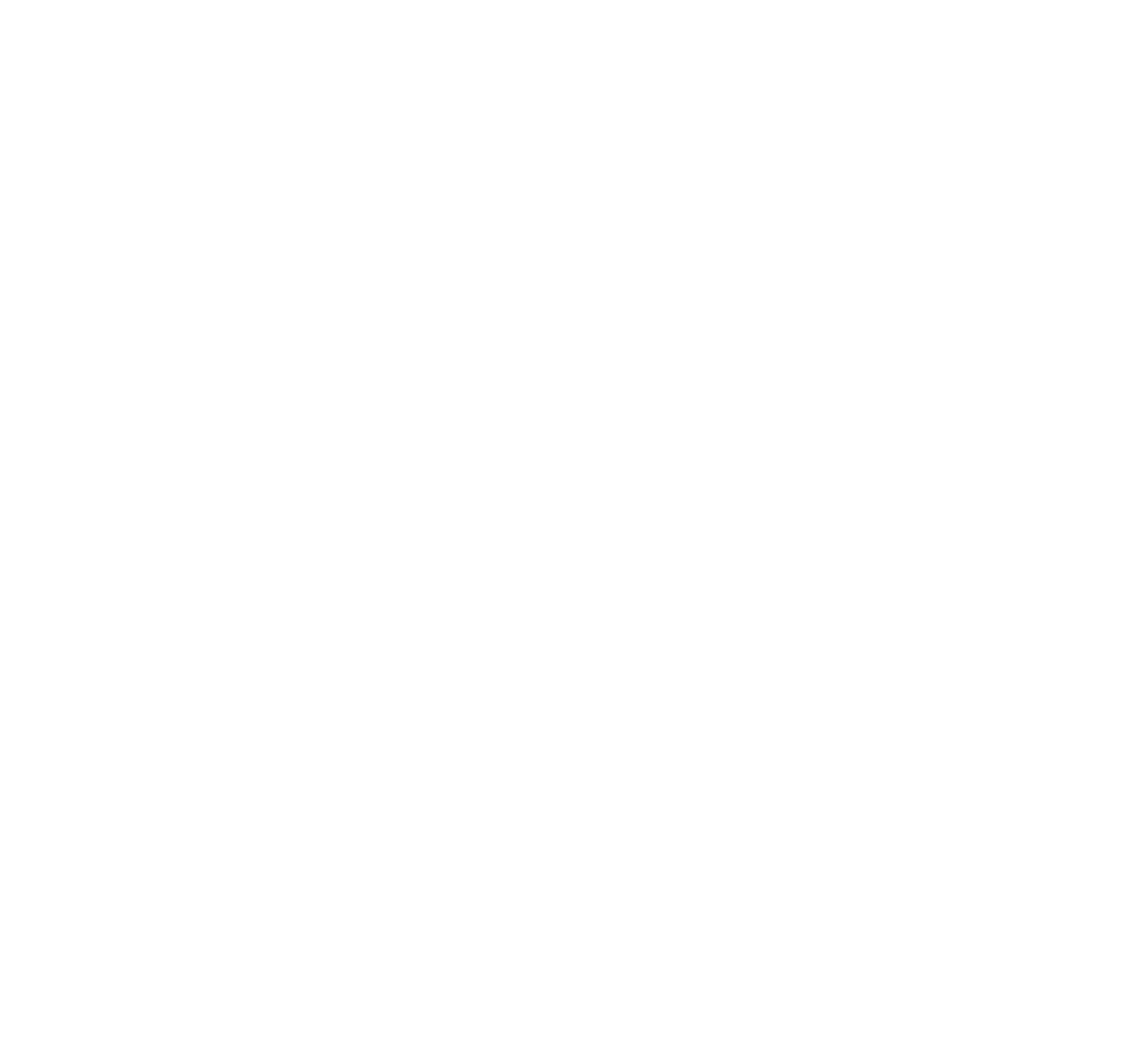
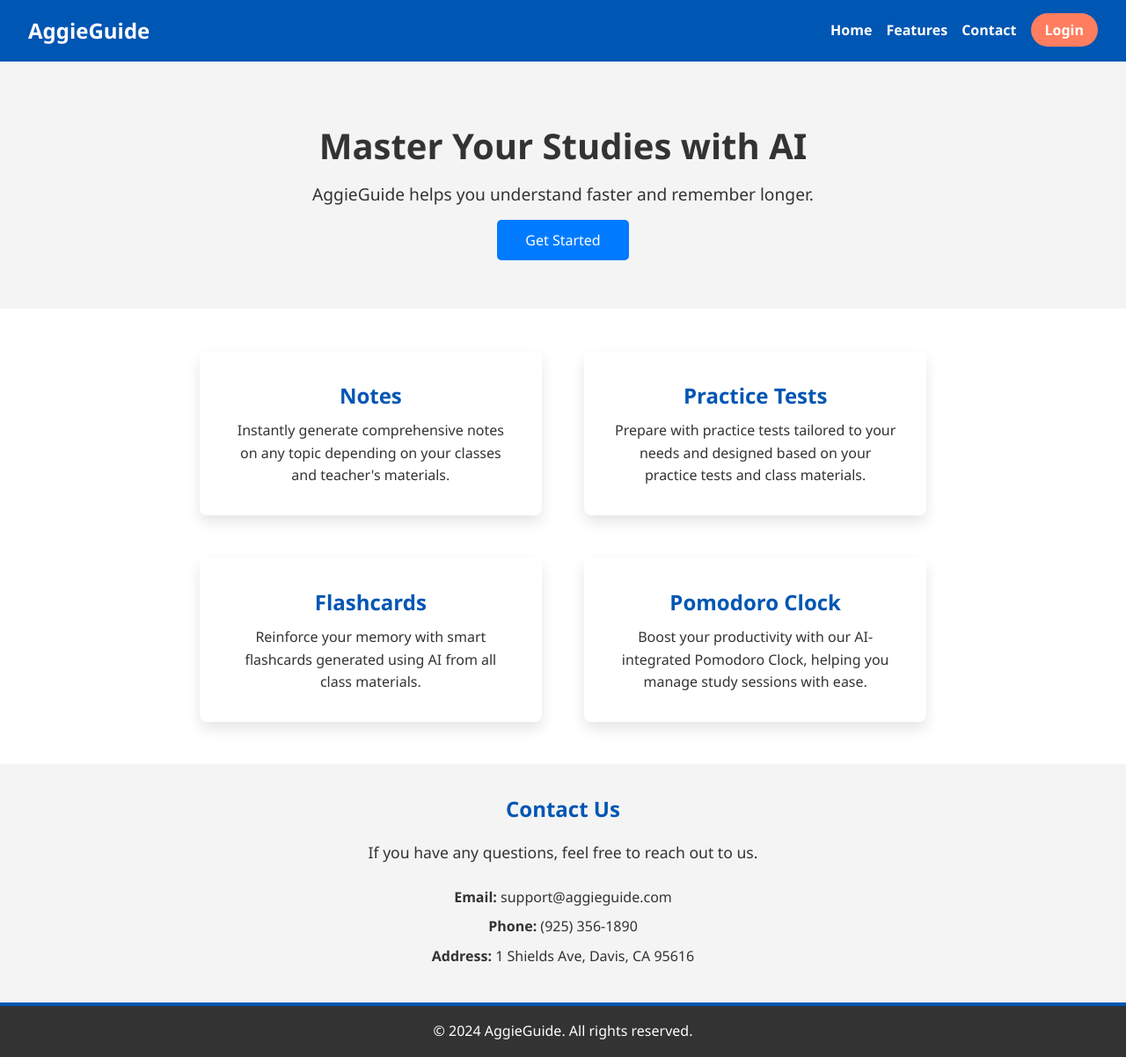
Before and after one commit to Shaurya-Srivastav/AggieGuide, a React (Create React App) app in the folder aggie-guide/: page / in a window 1280 px wide. Shown: the whole page at 88% size. Before the commit the page ends 800 px from the top, so only its background shows below. Built offline with nearby package versions, Linux system fonts and the light colour scheme.

Commit message:
added changes

```diff
--- a/aggie-guide/package.json
+++ b/aggie-guide/package.json
@@ -8,6 +8,7 @@
     "@testing-library/user-event": "^13.5.0",
     "react": "^18.2.0",
     "react-dom": "^18.2.0",
+    "react-router-dom": "^6.21.3",
     "react-scripts": "5.0.1",
     "web-vitals": "^2.1.4"
   },
--- a/aggie-guide/public/index.html
+++ b/aggie-guide/public/index.html
@@ -2,7 +2,7 @@
 <html lang="en">
   <head>
     <meta charset="utf-8" />
-    <link rel="icon" href="%PUBLIC_URL%/favicon.ico" />
+    <link rel="icon" href="favicon.ico" />
     <meta name="viewport" content="width=device-width, initial-scale=1" />
     <meta name="theme-color" content="#000000" />
     <meta
@@ -24,7 +24,7 @@
       work correctly both with client-side routing and a non-root public URL.
       Learn how to configure a non-root public URL by running `npm run build`.
     -->
-    <title>React App</title>
+    <title> AggieGuide </title>
   </head>
   <body>
     <noscript>You need to enable JavaScript to run this app.</noscript>
--- a/aggie-guide/src/App.js
+++ b/aggie-guide/src/App.js
@@ -1,11 +1,18 @@
 import React from 'react';
+import { BrowserRouter as Router, Route, Routes } from 'react-router-dom';
+import HomePage from './HomePage';
+import AuthPage from './AuthPage'; // Import the AuthPage component
 import './App.css';
 
 function App() {
   return (
-    <div className="App">
-
-    </div>
+    <Router>
+      <Routes>
+        <Route exact path="/" element={<HomePage />} />
+        <Route path="/auth" element={<AuthPage />} />
+        {/* Add more routes as needed */}
+      </Routes>
+    </Router>
   );
 }
 
--- /dev/null
+++ b/aggie-guide/src/AuthPage.css
@@ -0,0 +1,85 @@
+.auth-page {
+    font-family: 'Segoe UI', Tahoma, Geneva, Verdana, sans-serif;
+    color: #333;
+    background-color: #f4f4f4;
+    height: 100vh;
+    display: flex;
+    justify-content: center; /* Centers horizontally */
+    align-items: center; /* Centers vertically */
+  }
+
+  .auth-page .navbar {
+    position: absolute;
+    top: 0;
+    width: 100%;
+    display: flex;
+    justify-content: flex-start;
+    padding: 1rem 2rem;
+    background: #0056b3;
+    color: white;
+  }
+
+  .logo {
+    font-size: 1.5rem;
+    font-weight: bold;
+    text-decoration: none;
+    color: white;
+  }
+
+  .auth-container {
+    background: white;
+    padding: 2rem;
+    border-radius: 10px;
+    box-shadow: 0 4px 8px rgba(0,0,0,0.2);
+    text-align: center;
+    width: 300px;
+    /* Remove margin for auto-centering */
+    transition: all 0.3s ease;
+  }
+
+  .auth-container h1 {
+    color: #0056b3;
+    margin-bottom: 1rem;
+  }
+
+  .auth-container form {
+    display: flex;
+    flex-direction: column;
+    gap: 1rem;
+  }
+
+  .auth-container input {
+    padding: 0.5rem;
+    border-radius: 5px;
+    border: 1px solid #ddd;
+    outline: none;
+  }
+
+  .auth-container button {
+    background: #007bff;
+    color: white;
+    padding: 0.5rem;
+    border: none;
+    border-radius: 5px;
+    cursor: pointer;
+    transition: background-color 0.3s;
+  }
+
+  .auth-container button:hover {
+    background: #0056b3;
+  }
+
+  .toggle-btn {
+    background: none;
+    color: #007bff;
+    margin-top: 1rem;
+    border: none;
+    cursor: pointer;
+    font-weight: bold;
+  }
+
+  /* Adding cool hover effect to the form container */
+  .auth-container:hover {
+    transform: scale(1.05);
+    box-shadow: 0 6px 12px rgba(0,0,0,0.3);
+  }
--- /dev/null
+++ b/aggie-guide/src/AuthPage.js
@@ -0,0 +1,34 @@
+import React, { useState } from 'react';
+import { Link } from 'react-router-dom';
+import './AuthPage.css';
+
+const AuthPage = () => {
+  const [isSignUp, setIsSignUp] = useState(false);
+
+  const toggleAuth = () => {
+    setIsSignUp(!isSignUp);
+  };
+
+  return (
+    <div className="auth-page">
+      <nav className="navbar"> {/* This class is now scoped to AuthPage only */}
+        <Link to="/" className="logo">AggieGuide</Link>
+      </nav>
+      <div className="auth-container">
+        <h1>{isSignUp ? 'Sign Up' : 'Sign In'}</h1>
+        <form>
+          {isSignUp && <input type="text" placeholder="Full Name" />}
+          <input type="email" placeholder="Email" />
+          <input type="password" placeholder="Password" />
+          {isSignUp && <input type="password" placeholder="Confirm Password" />}
+          <button type="submit">{isSignUp ? 'Sign Up' : 'Sign In'}</button>
+        </form>
+        <button className="toggle-btn" onClick={toggleAuth}>
+          {isSignUp ? 'Already have an account? Sign In' : 'Don’t have an account? Sign Up'}
+        </button>
+      </div>
+    </div>
+  );
+};
+
+export default AuthPage;
--- /dev/null
+++ b/aggie-guide/src/HomePage.css
@@ -0,0 +1,166 @@
+/* src/HomePage.css */
+body, html {
+    margin: 0;
+    padding: 0;
+    font-family: 'Segoe UI', Tahoma, Geneva, Verdana, sans-serif;
+    background-color: #fff;
+    color: #333;
+    line-height: 1.6;
+  }
+
+  .navbar {
+    display: flex;
+    justify-content: space-between;
+    align-items: center;
+    padding: 1rem 2rem;
+    background: #0056b3;
+    color: white;
+    box-shadow: 0 2px 4px rgba(0,0,0,0.1);
+  }
+
+  .logo {
+    font-size: 1.5rem;
+    font-weight: bold;
+  }
+
+  .nav-links a, .nav-links .cta-nav {
+    color: white;
+    text-decoration: none;
+    margin-left: 1rem;
+    font-weight: bold;
+    transition: color 0.3s ease;
+  }
+
+  .nav-links a:hover {
+    color: #e7e7e7;
+  }
+
+  .cta-nav {
+    padding: 0.5rem 1rem;
+    background: #ff7e5f;
+    border-radius: 20px;
+    transition: background-color 0.3s ease;
+  }
+
+  .cta-nav:hover {
+    background: #f4511e;
+  }
+
+  .hero {
+    text-align: center;
+    padding: 4rem 2rem;
+    background: #f4f4f4;
+    color: #333;
+    position: relative;
+    overflow: hidden;
+  }
+
+  .hero::after {
+    content: '';
+    position: absolute;
+    top: -50%; right: -50%;
+    background-color: #007bff;
+    width: 200%; height: 200%;
+    transform: rotate(45deg);
+    z-index: -1;
+    transition: transform 0.5s ease-in-out;
+  }
+
+  .hero:hover::after {
+    transform: rotate(45deg) scale(0.9);
+  }
+
+  .hero h1 {
+    margin-bottom: 0.5rem;
+    font-size: 2.5rem;
+  }
+
+  .hero p {
+    font-size: 1.2rem;
+    margin-bottom: 1.5rem;
+  }
+
+  .cta {
+    padding: 0.75rem 2rem;
+    font-size: 1rem;
+    color: white;
+    background: #007bff;
+    border: none;
+    border-radius: 5px;
+    cursor: pointer;
+    text-decoration: none;
+  }
+
+  .features {
+    display: flex;
+    justify-content: center;
+    flex-wrap: wrap;
+    gap: 1rem;
+    padding: 2rem;
+  }
+
+  .feature-card {
+    background: white;
+    border-radius: 8px;
+    box-shadow: 0px 8px 16px rgba(0,0,0,0.1);
+    width: calc(33.333% - 1rem);
+    margin: 1rem;
+    padding: 2rem;
+    text-align: center;
+    transition: transform 0.3s ease, box-shadow 0.3s ease;
+  }
+
+  .feature-card:hover {
+    transform: translateY(-5px);
+    box-shadow: 0 12px 24px rgba(0,0,0,0.2);
+  }
+
+  .feature-card h2 {
+    color: #0056b3;
+    margin-bottom: 0.5rem;
+  }
+
+  .footer {
+    background: #333;
+    color: white;
+    text-align: center;
+    padding: 1rem 2rem;
+    border-top: 4px solid #0056b3;
+  }
+
+  .contact-section {
+    background-color: #f4f4f4;
+    padding: 2rem;
+    text-align: center;
+  }
+
+  .contact-section h2 {
+    color: #0056b3;
+    margin-bottom: 1rem;
+  }
+
+  .contact-section p {
+    font-size: 1.1rem;
+    margin-bottom: 1.5rem;
+  }
+
+  .contact-info p {
+    font-size: 1rem;
+    color: #333333;
+    margin: 0.5rem 0;
+  }
+
+  @media (max-width: 768px) {
+    .hero {
+      padding: 2rem 1rem;
+    }
+
+    .features {
+      flex-direction: column;
+    }
+
+    .feature-card {
+      width: 90%;
+      margin: 1rem auto;
+    }
+  }
--- /dev/null
+++ b/aggie-guide/src/HomePage.js
@@ -0,0 +1,62 @@
+// src/HomePage.js
+import React from 'react';
+import { Link } from 'react-router-dom';
+import './HomePage.css'; // Make sure to import the updated CSS
+
+const HomePage = () => {
+  return (
+    <div className="homepage">
+      <nav className="navbar">
+        <div className="logo">AggieGuide</div>
+        <div className="nav-links">
+          <a href="#home">Home</a>
+          <a href="#features">Features</a>
+          <a href="#contact">Contact</a>
+          <Link to="/auth" className="cta-nav">Login</Link>
+        </div>
+      </nav>
+
+      <header className="hero" id="home">
+        <h1>Master Your Studies with AI</h1>
+        <p>AggieGuide helps you understand faster and remember longer.</p>
+        <Link to="/auth" className="cta">Get Started</Link>
+      </header>
+
+      <section id="features" className="features">
+        <div className="feature-card">
+          <h2>Notes</h2>
+          <p>Instantly generate comprehensive notes on any topic depending on your classes and teacher's materials.</p>
+        </div>
+        <div className="feature-card">
+          <h2>Practice Tests</h2>
+          <p>Prepare with practice tests tailored to your needs and designed based on your practice tests and class materials.</p>
+        </div>
+        <div className="feature-card">
+          <h2>Flashcards</h2>
+          <p>Reinforce your memory with smart flashcards generated using AI from all class materials.</p>
+        </div>
+        <div className="feature-card">
+          <h2>Pomodoro Clock</h2>
+          <p>Boost your productivity with our AI-integrated Pomodoro Clock, helping you manage study sessions with ease.</p>
+        </div>
+      </section>
+
+      <section id="contact" className="contact-section">
+        <h2>Contact Us</h2>
+        <p>If you have any questions, feel free to reach out to us.</p>
+        <div className="contact-info">
+          <p><strong>Email:</strong> support@aggieguide.com</p>
+          <p><strong>Phone:</strong> (925) 356-1890</p>
+          <p><strong>Address:</strong> 1 Shields Ave, Davis, CA 95616</p>
+        </div>
+      </section>
+
+
+      <footer className="footer" id="contact">
+        <p>© 2024 AggieGuide. All rights reserved.</p>
+      </footer>
+    </div>
+  );
+};
+
+export default HomePage;
```
Also changed, not shown: 1 other file (tests, documents, lock files or other folders).
